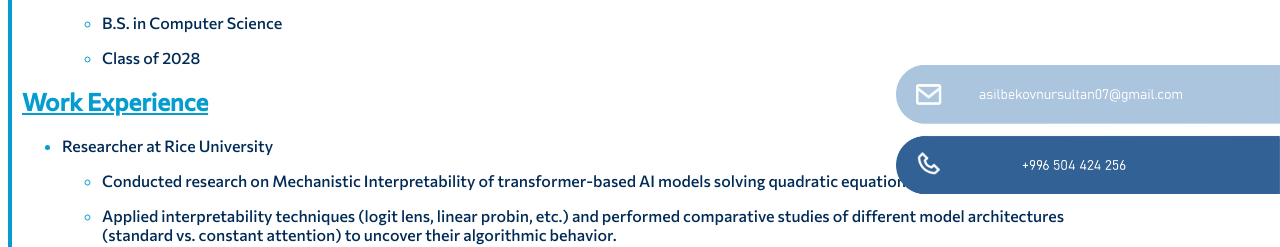
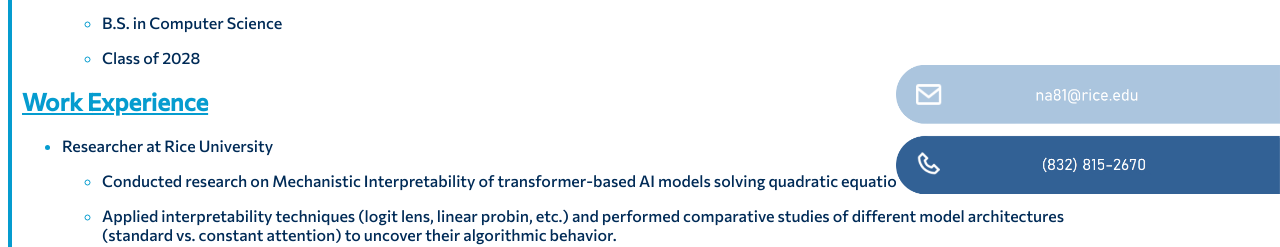
Before and after one commit to smetana228/CVcv, a plain HTML site: page index.html in a window 1280 px wide. Shown: the part 466-713 px from the top of the page. Drawn offline with nearby package versions, Linux system fonts and the light colour scheme.

Commit message:
Update index.html

```diff
--- a/index.html
+++ b/index.html
@@ -15,8 +15,8 @@
 
  	<img class=hero_box src="1.png"></img>
 
- 	<a href="tel: +996504424256" target="_blank"><img class=border2 src="border2.png"></img></a>
- 	<a href="mailto:asilbekovnursultan07@gmail.com" target="_blank"><img class=border3 src="border3.png"></img></a>
+ 	<a href="tel: +996504424256" target="_blank"><img class=border2 src="b2.png"></img></a>
+ 	<a href="mailto:asilbekovnursultan07@gmail.com" target="_blank"><img class=border3 src="b3.png"></img></a>
  	<a href="https://discordapp.com/users/668133145798901810/" target="_blank"><img width=70 class=logos src="discord.png"></img></a>
  	<a href="https://www.instagram.com/smetanauu/" target="_blank"><img width=70 class=logos1 src="instagram.png"></img></a>
  	<a href="https://github.com/smetana228" target="_blank"><img width=70 class=logos2 src="github.png"></img></a>
```
